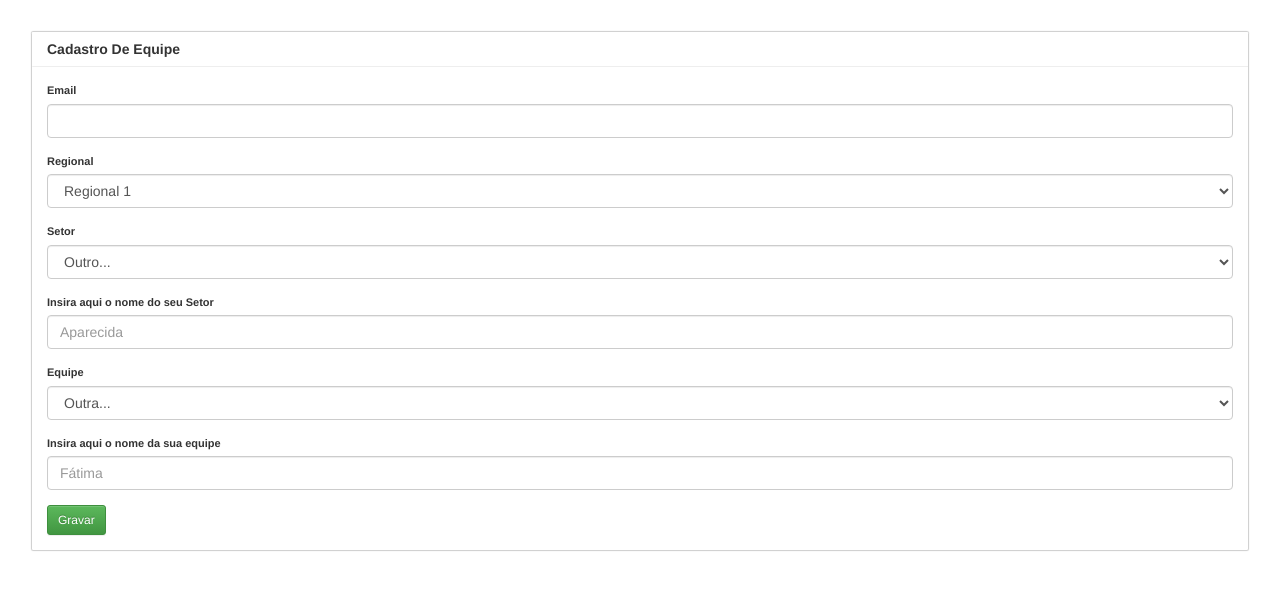
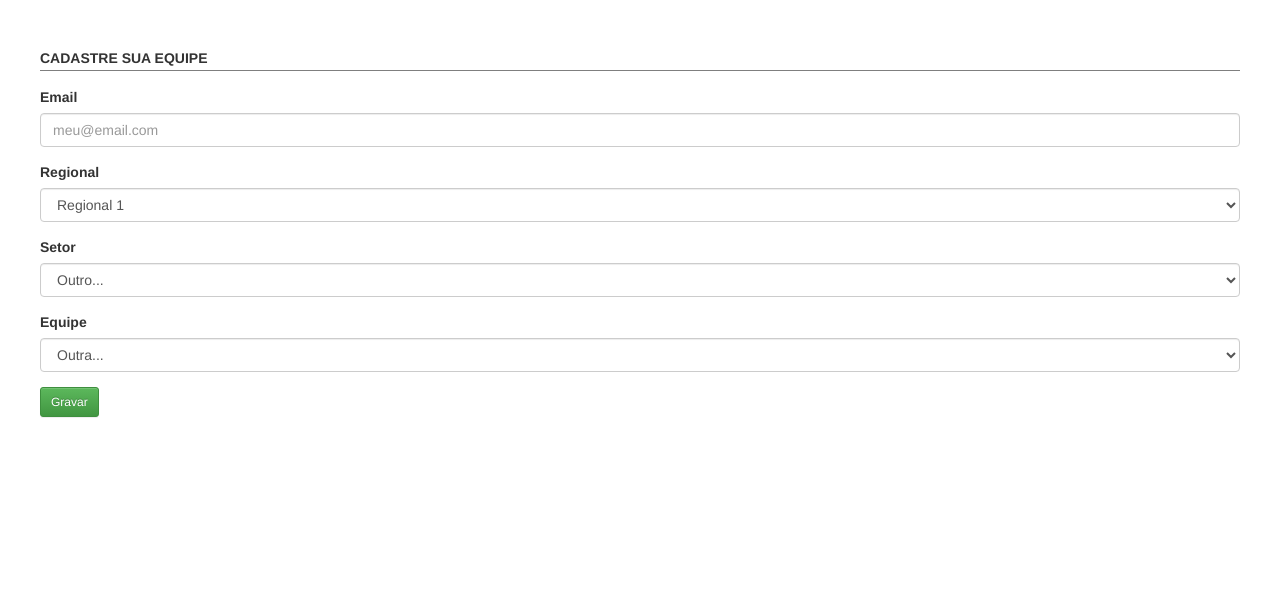
Before and after one commit to kizylyrio/olograce-ui, a React (Create React App) app: page / in a window 1280 px wide. Shown: the top 590 px of the page. Built offline with nearby package versions, Linux system fonts and the light colour scheme.

Commit message:
update components

```diff
--- a/src/view/NewTeamForm.jsx
+++ b/src/view/NewTeamForm.jsx
@@ -6,11 +6,11 @@ import Card from './custom-component/Card'
 class NewTeamForm extends Component {
     render() {
       return (
-            <Card title="Cadastro de Equipe">
+            <Session title="Cadastre sua Equipe">
                 <form>
                     <FormGroup controlId="email">
                         <ControlLabel>Email</ControlLabel>
-                        <FormControl type="text"/>
+                        <FormControl type="text" placeholder="meu@email.com"/>
                     </FormGroup>
                     <FormGroup controlId="regional">
                         <ControlLabel>Regional</ControlLabel>
@@ -21,6 +21,7 @@ class NewTeamForm extends Component {
                             <option value="4">Regional 4</option>
                             <option value="5">Regional 5</option>
                             <option value="6">Regional 6</option>
+                            <option value="6">Regional 7</option>
                         </FormControl>
                     </FormGroup>
                     <FormGroup controlId="sector">
@@ -29,23 +30,23 @@ class NewTeamForm extends Component {
                             <option value="outro">Outro...</option>
                         </FormControl>
                     </FormGroup>
-                    <FormGroup controlId="new-sector">
+                    {/* <FormGroup controlId="new-sector">
                         <ControlLabel>Insira aqui o nome do seu Setor</ControlLabel>
                         <FormControl type="text" placeholder="Aparecida"/>
-                    </FormGroup>
+                    </FormGroup> */}
                     <FormGroup controlId="team">
                         <ControlLabel>Equipe</ControlLabel>
                         <FormControl componentClass="select" placeholder="select">
                             <option value="outra">Outra...</option>
                         </FormControl>
                     </FormGroup>
-                    <FormGroup controlId="new-team">
+                    {/* <FormGroup controlId="new-team">
                     <   ControlLabel>Insira aqui o nome da sua equipe</ControlLabel>
                         <FormControl type="text" placeholder="Fátima"/>
-                    </FormGroup>
+                    </FormGroup> */}
                     <Button type="submit" bsSize="small" bsStyle="success">Gravar</Button>
                 </form>
-            </Card>
+            </Session>
       );
     }
   }
--- a/src/view/custom-component/Card.css
+++ b/src/view/custom-component/Card.css
@@ -6,8 +6,8 @@
 }
 
 .Card-header{
-    padding-left: 1.5rem;
-    padding-right: 1.5rem;
+    padding-left: 2rem;
+    padding-right: 2rem;
     color: rgba(0,0,0,.8);
     padding-top: 1rem;
     padding-bottom: 1rem;
@@ -21,7 +21,6 @@
     font-family: "helvetica";
     border-radius: .125rem;
     border-bottom-right-radius: 0;
-    text-transform: capitalize;
     box-sizing: border-box;
 }
 
@@ -29,5 +28,5 @@
     color: rgba(0,0,0,.8);
     font-size: 1.100rem;
     line-height: 1.5;
-    padding: 1.5rem;
+    padding: 2rem;
 }
```
